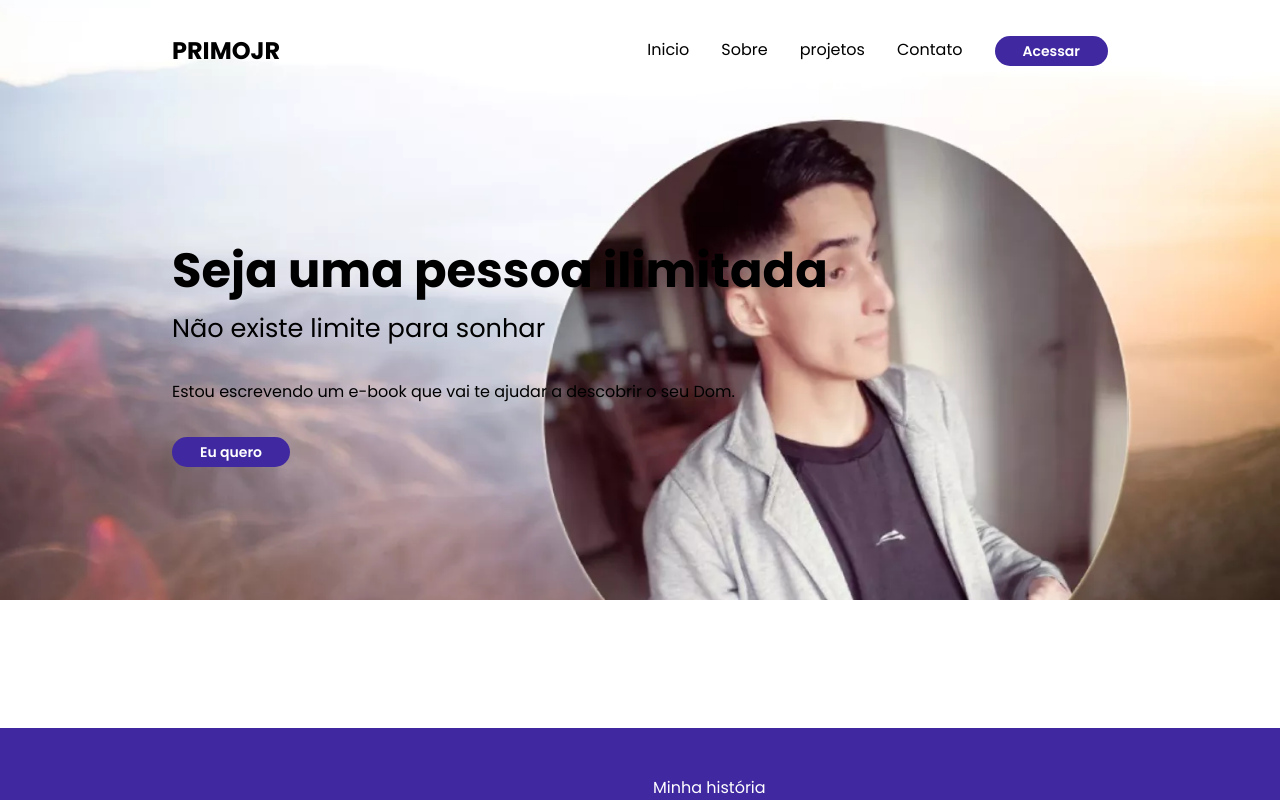
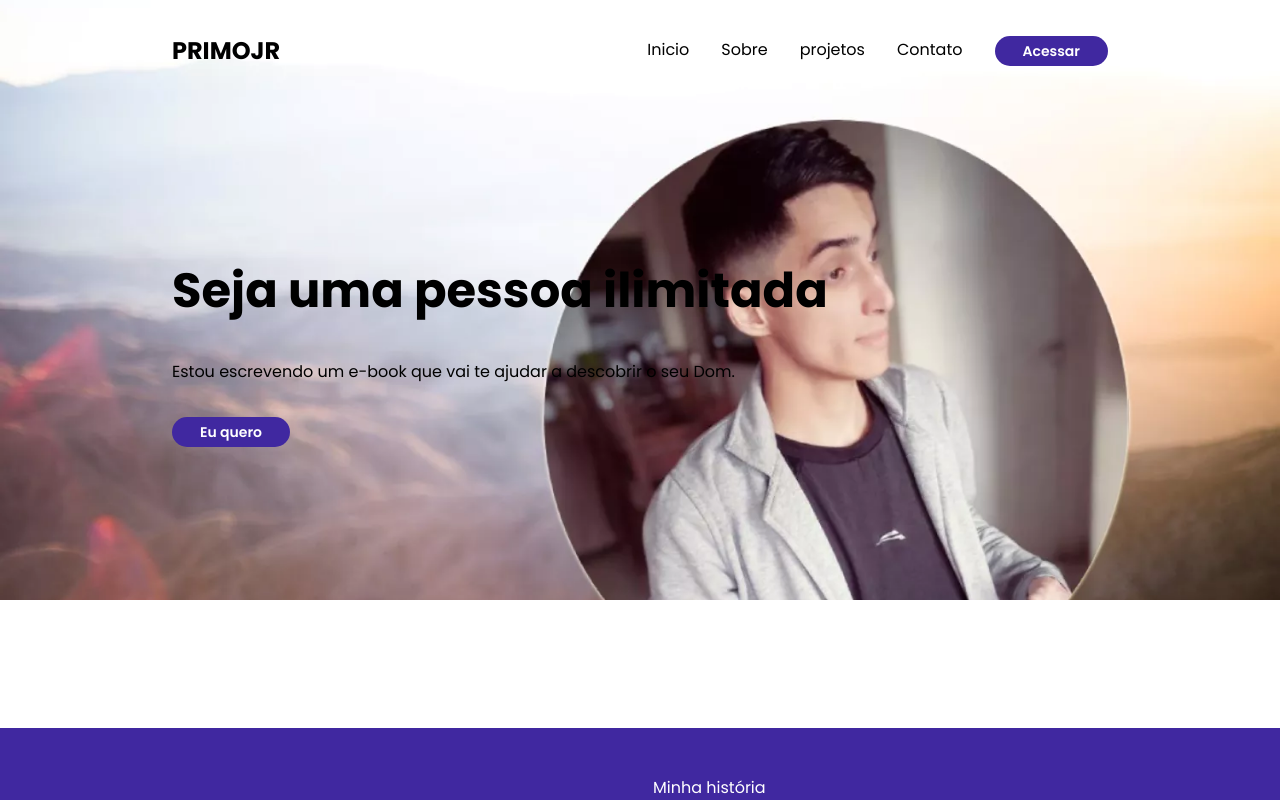
Before and after one commit to startpee/primojnior-Next, a Next.js app: page / in a window 1280 px wide. Shown: the top 800 px of the page. Built offline with nearby package versions, Linux system fonts and the light colour scheme.

Commit message:
Commit from TeleportHQ

```diff
--- a/pages/index.js
+++ b/pages/index.js
@@ -124,9 +124,6 @@
               <h1 className="heading landing-page-text08">
                 Seja uma pessoa ilimitada
               </h1>
-              <h2 className="subheading landing-page-subheading">
-                Não existe limite para sonhar
-              </h2>
               <span className="landing-page-text09">
                 Estou escrevendo um e-book que vai te ajudar a descobrir o seu
                 Dom.
@@ -626,10 +623,6 @@
               font-size: 2rem;
               text-align: center;
             }
-            .landing-page-subheading {
-              font-size: 1.3rem;
-              text-align: center;
-            }
             .landing-page-links-container2 {
               margin-top: var(--dl-space-space-doubleunit);
               align-items: flex-start;
```
